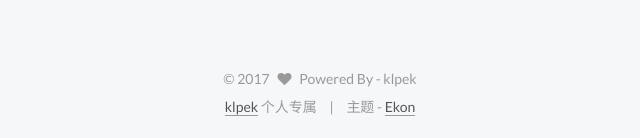
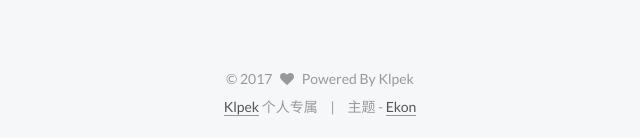
Before and after one commit to klpek/klpek.github.io, a plain HTML site: page 2017/03/23/hello-world/index.html in a window 1280 px wide. Shown: the part 1114-1252 px from the top of the page, 450-1090 px from the left. Drawn offline with Linux system fonts and the light colour scheme.

Commit message:
Site updated: 2017-03-23 23:56:31

```diff
--- a/2017/03/23/hello-world/index.html
+++ b/2017/03/23/hello-world/index.html
@@ -255,7 +255,7 @@ Quick">
     <link itemprop="mainEntityOfPage" href="http://yoursite.com/2017/03/23/hello-world/">
 
     <span hidden itemprop="author" itemscope itemtype="http://schema.org/Person">
-      <meta itemprop="name" content="klpek">
+      <meta itemprop="name" content="Klpek">
       <meta itemprop="description" content="">
       <meta itemprop="image" content="/images/avatar.gif">
     </span>
@@ -422,8 +422,8 @@ Quick">
         <div class="site-author motion-element" itemprop="author" itemscope itemtype="http://schema.org/Person">
           <img class="site-author-image" itemprop="image"
                src="/images/avatar.gif"
-               alt="klpek" />
-          <p class="site-author-name" itemprop="name">klpek</p>
+               alt="Klpek" />
+          <p class="site-author-name" itemprop="name">Klpek</p>
 
               <p class="site-description motion-element" itemprop="description"></p>
 
@@ -499,12 +499,12 @@ Quick">
   <span class="with-love">
     <i class="fa fa-heart"></i>
   </span>
-  <span class="author" itemprop="copyrightHolder">Powered By - klpek</span>
+  <span class="author" itemprop="copyrightHolder">Powered By Klpek</span>
 </div>
 
 
 <div class="powered-by">
-   <a class="theme-link" href="#">klpek</a> 个人专属
+   <a class="theme-link" href="#">Klpek</a> 个人专属
 </div>
 
 <div class="theme-info">
```
Also changed, not shown: archives/2017/03/index.html (+4 -4 lines), archives/2017/index.html (+4 -4 lines), archives/index.html (+4 -4 lines), index.html (+5 -5 lines).
